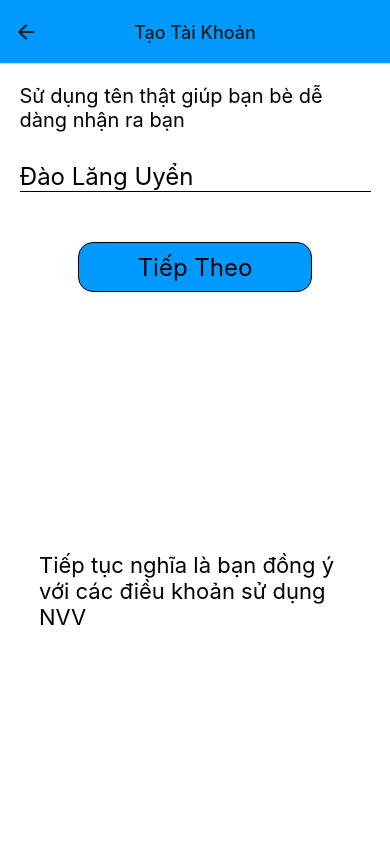
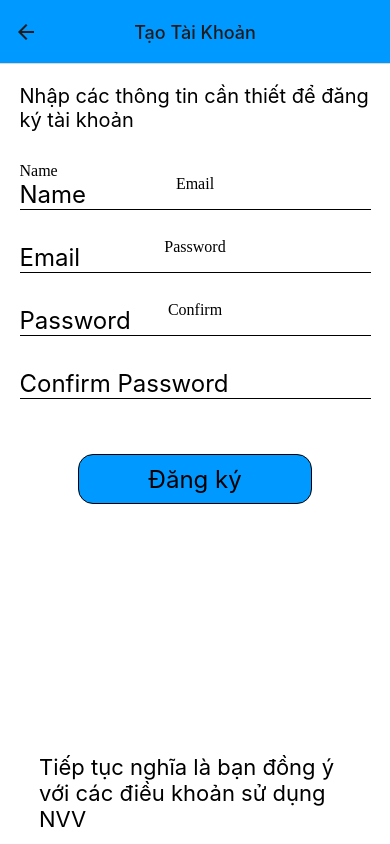
Before and after one commit to NguyenHoangThai0204/AppChat_FE_AppAndroid, a React Native app: screen /SignupScreen in a window 390 px wide. Built offline with nearby package versions, Linux system fonts and the light colour scheme.

Commit message:
Mai them phan xu ly chuc nang dang ky thanh cong

```diff
--- a/src/screens/SignupScreen.js
+++ b/src/screens/SignupScreen.js
@@ -1,22 +1,95 @@
+import { useState } from 'react';
 import { Button, Pressable, StyleSheet, Text, TextInput, TouchableOpacity, View } from 'react-native';
+//  impot vào
+import { postApiNoneToken } from "../../api/Callapi";
+// form nhap ten
+export default function SignupScreen({navigation}){
 
 
-// form nhap ten
-export default function SignupScreen({navigation}){
+  const [name, setName] = useState('');
+  const [email, setEmail] = useState('');
+  const [password, setPassword] = useState('');
+  const [confirm, setConfirm] = useState('');
+
+  // useEffect(() => {
+  //   if (email && pass && confirm && name) {
+  //     createAccount();
+  //   }
+  // }, [name,email, pass,confirm]);
+/// call api
+  const createAccount = async () => {
+    try {
+      const response = await postApiNoneToken('/signup', {
+        "name" : name,
+        "username": email,
+        "password": password,
+        "confirmPassword": confirm,
+      })
+      alert(name);
+      alert(email);
+      alert(password);
+      alert(confirm);
+      alert(response.data);
+      alert('Đăng ký thành công');
+      navigation.navigate('FirstScreen'); // chuyen ve
+    } catch (error) {
+      console.error("error for signup", error);
+
+    }
+  }
+
+  // check signup
+
+  function checkSignup(){
+    const reg = /^\w+([-+.']\w+)*@\w+([-.]\w+)*\.\w+([-.]\w+)*$/;
+    checkEmail = reg.test(email);
+    const regName = /^[a-zA-Z]+$/;
+    checkName = regName.test(name);
+    // pass tam thoi chua reg
+    if (!checkName && !checkEmail) {
+      alert('Email hoặc tên không hợp lệ');
+    }else{
+      createAccount();
+
+    }
+
+  }
+
     return(
       <View style={styles.container}>
 
-      <Text style={{fontSize:20,top:20,width:'90%'}}>Sử dụng tên thật giúp bạn bè dễ dàng nhận ra bạn</Text>
+      <Text style={{fontSize:20,top:20,width:'90%'}}>Nhập các thông tin cần thiết để đăng ký tài khoản</Text>
         <View style={{top:50,width : '90%'}}>
-        <TextInput style={styles.input} value='Đào Lăng Uyển'/>
+
+        <label for="name">Name</label>
+        <TextInput onChangeText={t=>setName(t)} style={styles.input} placeholder='Name' />
         </View>
 
-      <TouchableOpacity onPress={()=>navigation.navigate('PhoneScreen')} style={styles.next}>
-        <View><Text style={{fontSize:24}}>Tiếp Theo</Text></View>
+        <label for="email">Email</label>
+        <View style={{top:50,width : '90%'}}>
+        <TextInput style={styles.input} onChangeText={t=>setEmail(t)} keyboardType='email' placeholder='Email'/>
+        </View>
+
+        <label for="password">Password</label>
+        <View style={{top:50,width : '90%'}}>
+        <TextInput onChangeText={t=>setPassword(t)} style={styles.input} secureTextEntry='true' placeholder='Password'/>
+        </View>
+
+        <label for="confirm">Confirm</label>
+        <View style={{top:50,width : '90%'}}>
+        <TextInput style={styles.input} onChangeText={t=>setConfirm(t)} secureTextEntry='true' placeholder='Confirm Password'/>
+        </View>
+
+
+
+
+
+      <TouchableOpacity onPress={createAccount}style={styles.next}>
+        <View><Text  style={{fontSize:24}}>Đăng ký</Text></View>
 
       </TouchableOpacity>
 
-      <View style={{width:'80%'}}><Text style={{top:360,fontSize:22}}>Tiếp tục nghĩa là bạn đồng ý với các điều khoản sử dụng NVV</Text></View>
+      <View style={{width:'80%'}}><Text style={{top:340,fontSize:22}}>Tiếp tục nghĩa là bạn đồng ý với các điều khoản sử dụng NVV</Text></View>
 
       </View>
     )
@@ -36,12 +109,12 @@ export default function SignupScreen({navigation}){
       borderWidth:0,
       borderBottomWidth:1,
       borderBottomColor: 'black',
-
+      marginBottom:15,
       fontSize:24
 
     },
     next:{
-      top: 100,
+      top: 90,
       width:'60%',
       borderWidth:1,
       backgroundColor: '#0099FF',
```
Also changed, not shown: src/screens/LoginScreen.js (+1 -12 lines), src/screens/huongDan.txt.
